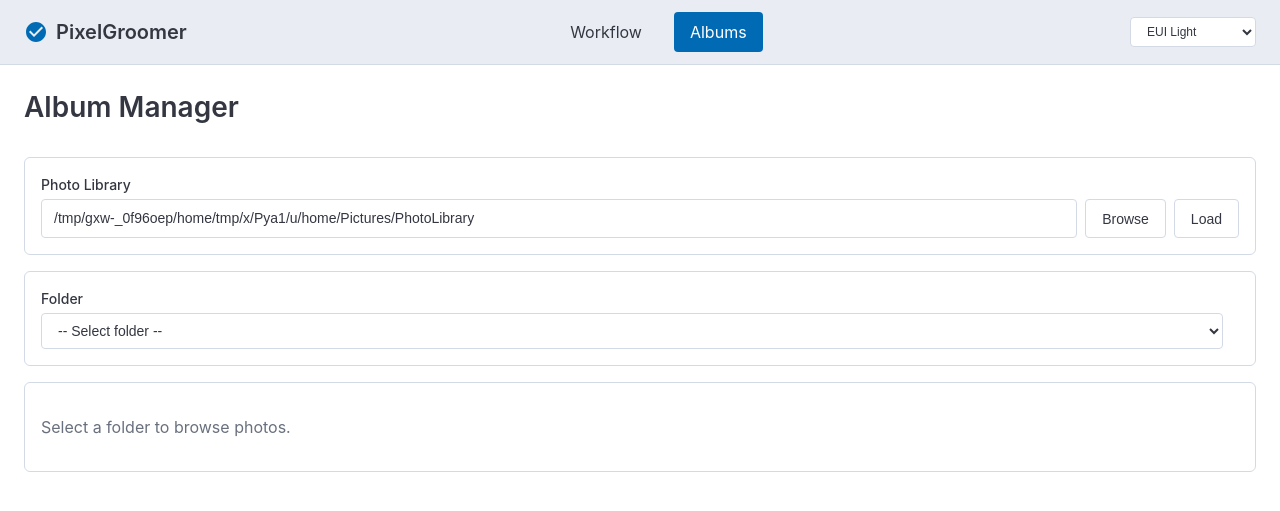
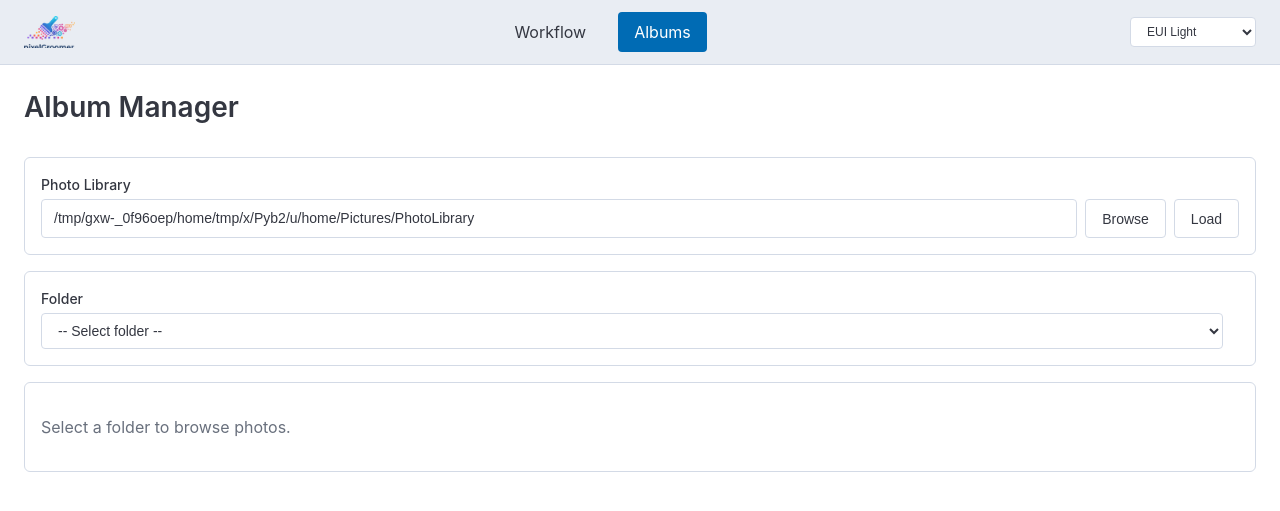
Before and after one commit to jalogisch/pixelGroomer, a Flask app: page /album/ in a window 1280 px wide. Shown: the top 511 px of the page. Run offline with Flask 3, Linux system fonts and the light colour scheme.

Commit message:
Add project logo and favicon to web app
- Extract logo and favicon from source image
- Add logo to README (EN/DE)
- Add favicon links to base.html
- Replace SVG placeholder with logo in header

```diff
--- a/web/templates/base.html
+++ b/web/templates/base.html
@@ -4,6 +4,12 @@
   <meta charset="UTF-8">
   <meta name="viewport" content="width=device-width, initial-scale=1.0">
   <title>{% block title %}PixelGroomer Web{% endblock %}</title>
+
+  <!-- Favicon -->
+  <link rel="icon" type="image/x-icon" href="{{ url_for('static', filename='img/favicon.ico') }}">
+  <link rel="icon" type="image/png" sizes="32x32" href="{{ url_for('static', filename='img/favicon-32.png') }}">
+  <link rel="icon" type="image/png" sizes="16x16" href="{{ url_for('static', filename='img/favicon-16.png') }}">
+  <link rel="apple-touch-icon" sizes="180x180" href="{{ url_for('static', filename='img/apple-touch-icon.png') }}">
 
   <!-- Theme CSS -->
   <link rel="stylesheet" href="{{ url_for('static', filename='css/themes/' + current_theme + '.css') }}" id="theme-css">
@@ -18,10 +24,7 @@
     <!-- Header -->
     <header class="app-header">
       <div class="app-logo">
-        <svg viewBox="0 0 24 24" fill="currentColor">
-          <path d="M12 2C6.48 2 2 6.48 2 12s4.48 10 10 10 10-4.48 10-10S17.52 2 12 2zm-2 15l-5-5 1.41-1.41L10 14.17l7.59-7.59L19 8l-9 9z"/>
-        </svg>
-        <span>PixelGroomer</span>
+        <img src="{{ url_for('static', filename='img/logo-header.png') }}" alt="PixelGroomer" height="32">
       </div>
 
       <nav class="app-nav">
```
Also changed, not shown: README.de.md (+4 -0 lines), README.md, web/static/img/apple-touch-icon.png (added), web/static/img/favicon-128.png (added), web/static/img/favicon-16.png (added), web/static/img/favicon-180.png (added), web/static/img/favicon-192.png (added), web/static/img/favicon-32.png (added), web/static/img/favicon-48.png (added), web/static/img/favicon-512.png (added), web/static/img/favicon-64.png (added), web/static/img/favicon.ico (added), web/static/img/logo-header.png (added), web/static/img/logo.png (added), 1 other file.
